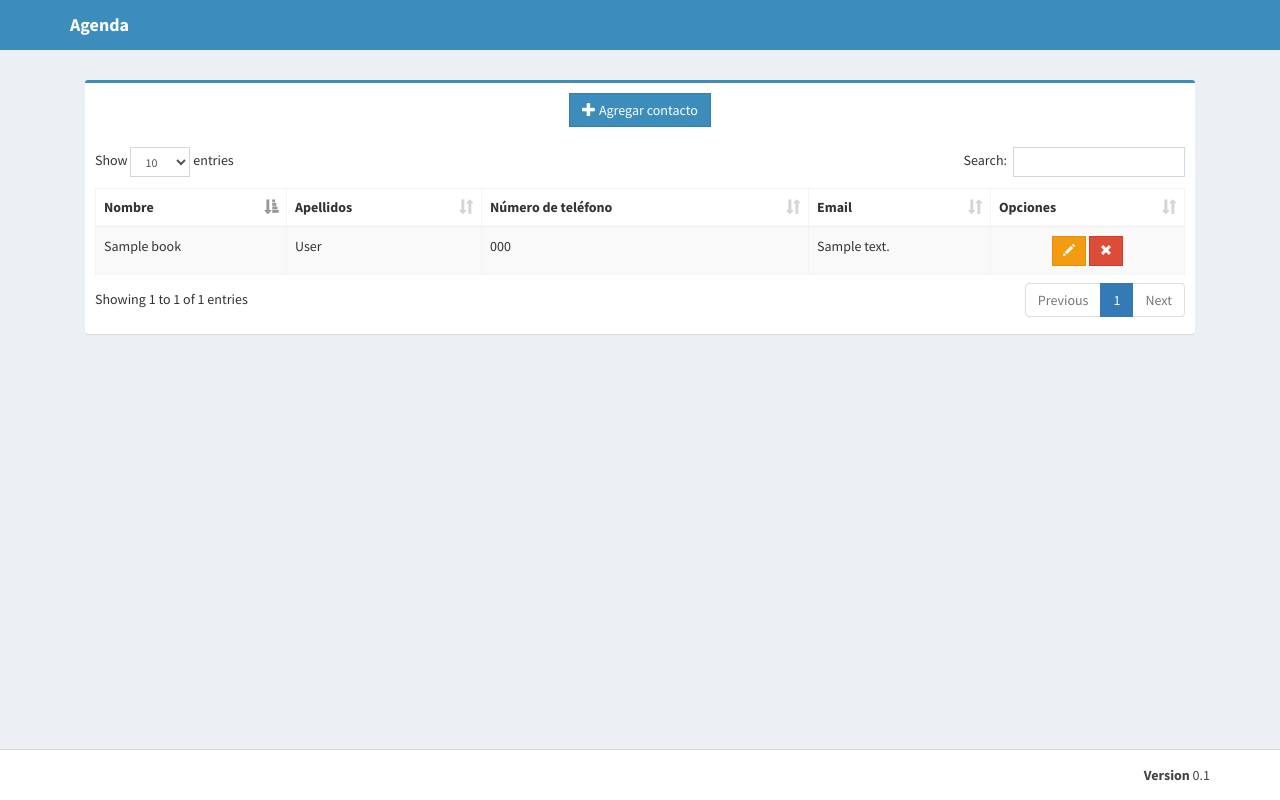
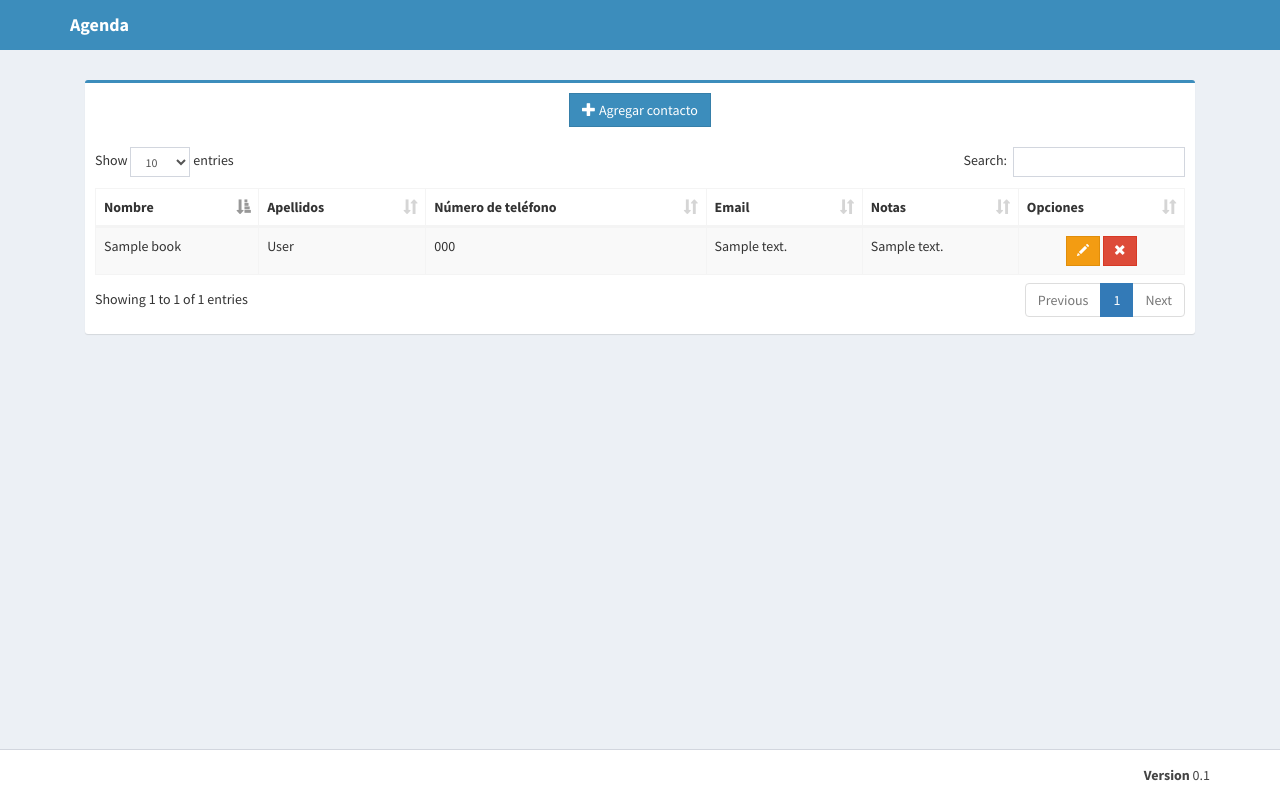
Before and after one commit to jmlcas/crud-agenda, a Flask app: page / in a window 1280 px wide. Run offline with Flask 2, Linux system fonts and the light colour scheme; tables that the repository leaves empty hold one stand-in row (values such as "Sample post"); data that the repository does not hold is empty; some libraries are stand-ins or nearby versions.

Commit message:
Update index.html

```diff
--- a/source_code/templates/index.html
+++ b/source_code/templates/index.html
@@ -58,6 +58,7 @@
                     <th>Apellidos</th>
                     <th>Número de teléfono</th>
                     <th>Email</th>
+                    <th>Notas</th>
                     <th>Opciones</th>
                   </tr>
                 </thead>
@@ -70,6 +71,7 @@
                     <td></td>
                     <td></td>
                     <td></td>
+                    <td></td>
                   </tr>
                     {% else %}
                   <tr>
@@ -78,6 +80,7 @@
                     <td>{{ row[2] }}</td>
                     <td>{{ row[3] }}</td>
                     <td>{{ row[4] }}</td>
+                    <td>{{ row[5] }}</td>
                     <td align="center">
                       <a href="/update/{{ row[0]}}">
                         <button type="button" class="btn btn-sm btn-warning btn-flat" title="Actualizar"><span class="glyphicon glyphicon-pencil"></span></button>
```
